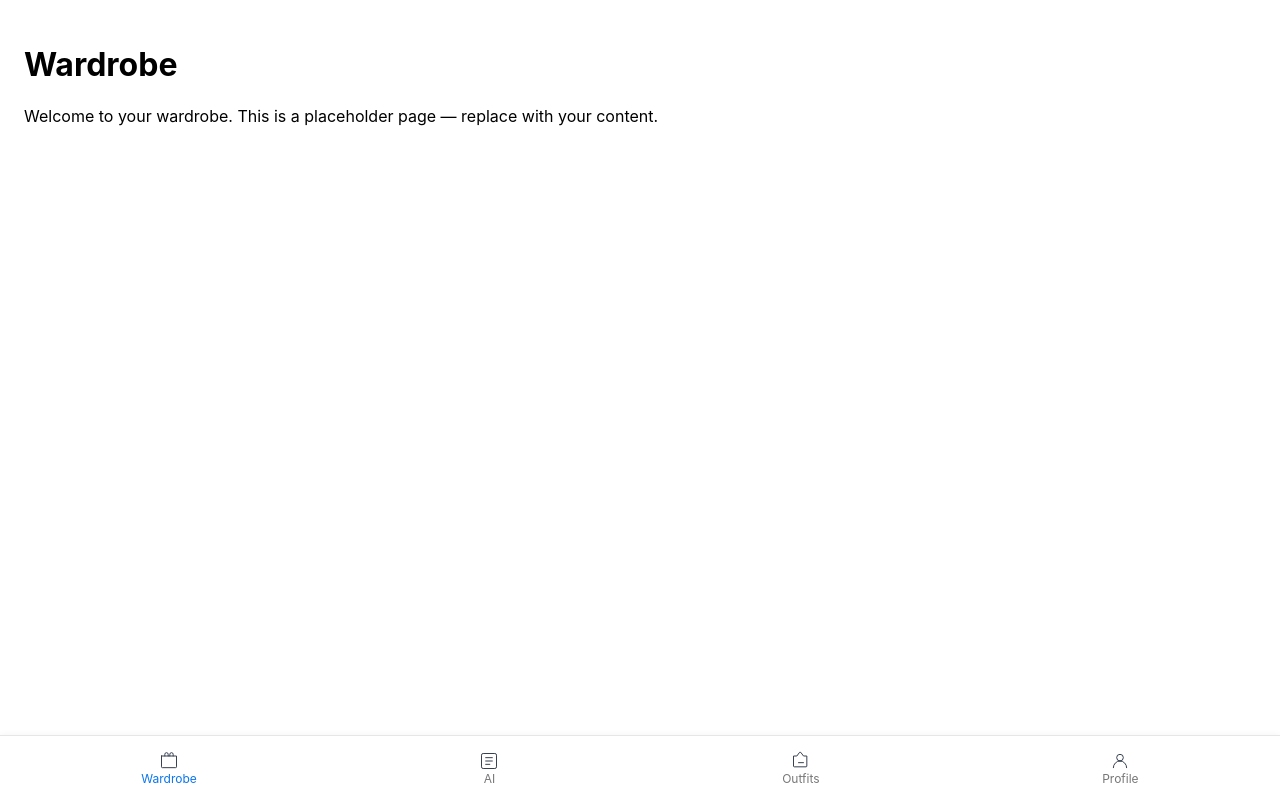
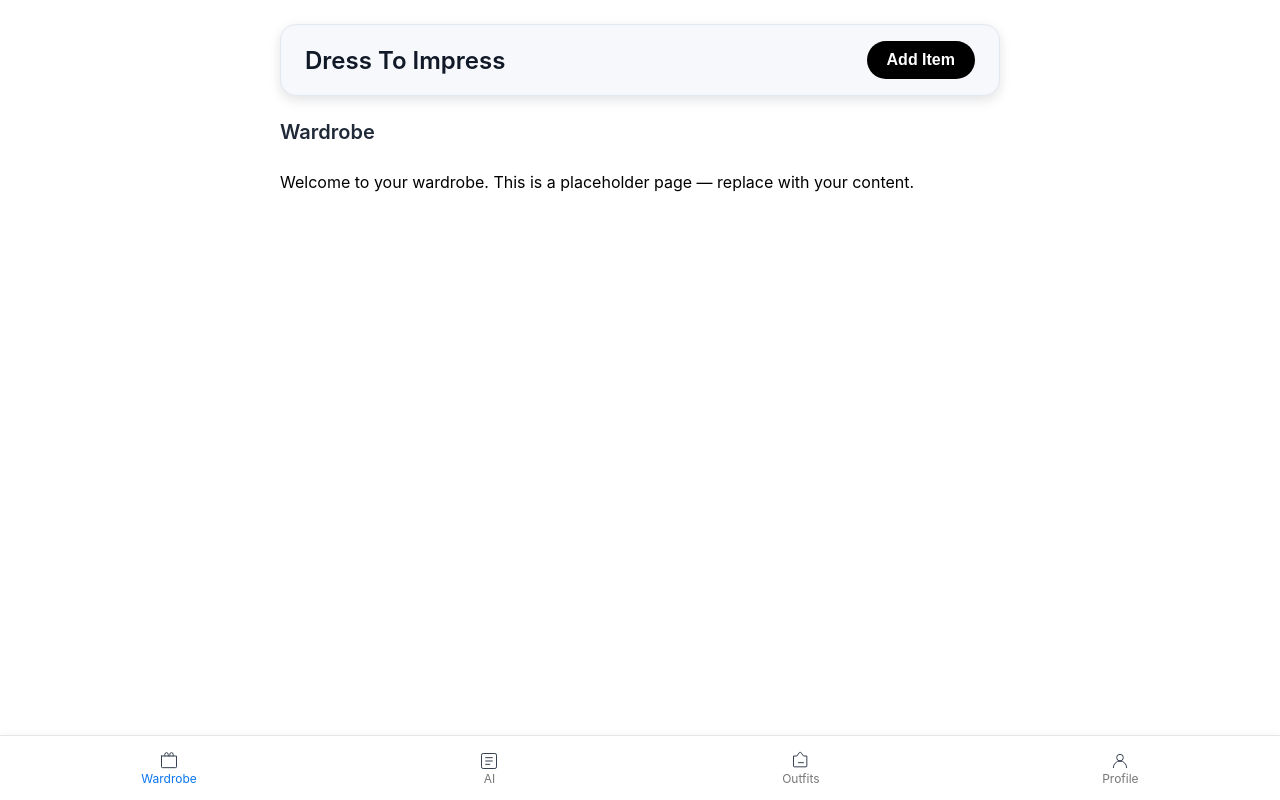
Before and after one commit to saronieeee/CSE115A, a React (Create React App) app in the folder frontend/: page / in a window 1280 px wide. Built offline with nearby package versions, Linux system fonts and the light colour scheme.

Commit message:
add header and add item button

```diff
--- /dev/null
+++ b/frontend/src/pages/Wardrobe.css
@@ -0,0 +1,88 @@
+.page-wardrobe {
+  display: flex;
+  flex-direction: column;
+  gap: 24px;
+  align-items: center;
+  width: 100%;
+  padding: 24px 16px 40px;
+  box-sizing: border-box;
+  min-height: calc(100vh - 80px);
+}
+
+.wardrobe-header {
+  display: flex;
+  align-items: center;
+  justify-content: space-between;
+  padding: 16px 24px;
+  width: 100%;
+  max-width: 720px;
+  margin: 0 auto;
+  box-sizing: border-box;
+  gap: 16px;
+  border-radius: 16px;
+  background-color: #f6f8fb;
+  border: 1px solid #e2e8f0;
+  box-shadow: 0 4px 12px rgba(15, 23, 42, 0.12);
+}
+
+.wardrobe-title {
+  margin: 0;
+  font-size: clamp(1rem, 4vw, 1.5rem);
+  font-weight: 600;
+  color: #111827;
+  white-space: nowrap;
+}
+
+.wardrobe-add-button {
+  display: inline-flex;
+  align-items: center;
+  justify-content: center;
+  padding: 10px 20px;
+  font-size: 1rem;
+  font-weight: 600;
+  color: #fff;
+  background-color: #000000;
+  border: none;
+  border-radius: 9999px;
+  cursor: pointer;
+  transition: background-color 0.2s ease, transform 0.2s ease;
+  white-space: nowrap;
+}
+
+.wardrobe-add-button:hover,
+.wardrobe-add-button:focus-visible {
+  background-color: #1f2937;
+}
+
+.wardrobe-add-button:active {
+  transform: translateY(1px);
+}
+
+.wardrobe-content {
+  display: flex;
+  flex-direction: column;
+  gap: 12px;
+  width: 100%;
+  max-width: 720px;
+  margin: 0 auto;
+  box-sizing: border-box;
+}
+
+.wardrobe-section-heading {
+  margin: 0;
+  font-size: 1.25rem;
+  font-weight: 600;
+  color: #1f2937;
+}
+
+@media (max-width: 480px) {
+  .wardrobe-header {
+    padding: 12px 16px;
+    gap: 12px;
+  }
+
+  .wardrobe-add-button {
+    padding: 8px 14px;
+    font-size: 0.9rem;
+  }
+}
--- a/frontend/src/pages/Wardrobe.tsx
+++ b/frontend/src/pages/Wardrobe.tsx
@@ -1,12 +1,17 @@
 import React from 'react';
+import './Wardrobe.css';
 
 const Wardrobe: React.FC = () => {
   return (
     <div className="page page-wardrobe">
-      <header>
-        <h1>Wardrobe</h1>
+      <header className="wardrobe-header">
+        <h1 className="wardrobe-title">Dress To Impress</h1>
+        <button className="wardrobe-add-button" type="button">
+          Add Item
+        </button>
       </header>
-      <section>
+      <section className="wardrobe-content">
+        <h2 className="wardrobe-section-heading">Wardrobe</h2>
         <p>Welcome to your wardrobe. This is a placeholder page — replace with your content.</p>
       </section>
     </div>
```
